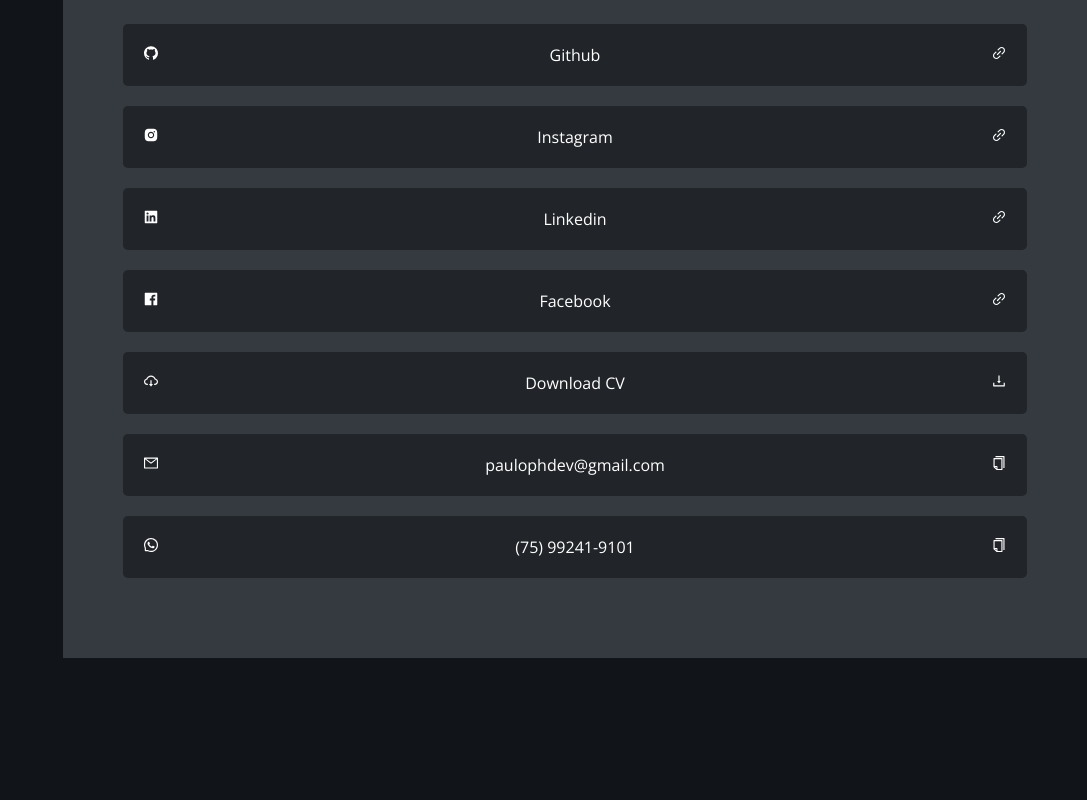
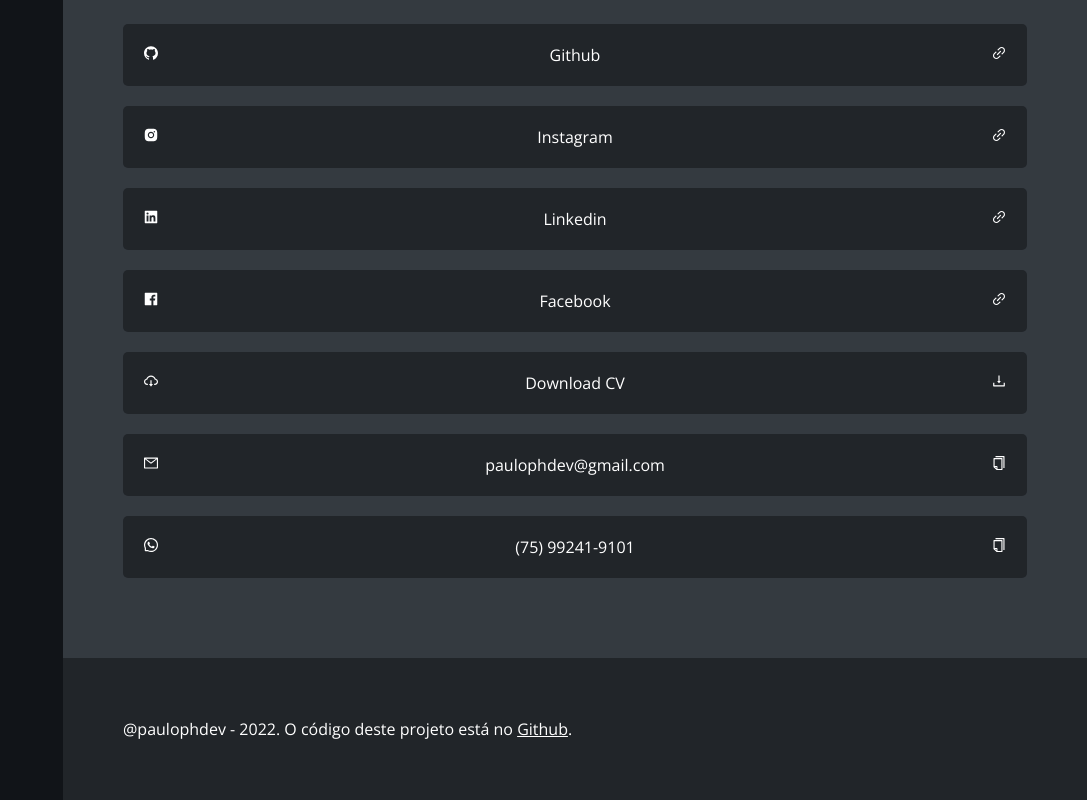
Before and after one commit to paulophdev/portfolio, a React (Vite) app: page / in a window 1280 px wide. Shown: the part 3696-4496 px from the top of the page, without its empty margins (193-1280 px from the left). Before the commit the page ends 4354 px from the top, so only its background shows below. Built offline with nearby package versions, Linux system fonts and the light colour scheme.

Commit message:
Adicionado footer

```diff
--- a/contacts.js
+++ b/contacts.js
@@ -3,8 +3,8 @@
   fullName: "Paulo H N Matos",
   dateBirth: "04-07-1995",
   github: "https://github.com/paulophdev",
-  instagram: "https://www.instagram.com/paulophdev/",
-  linkedin: "https://www.linkedin.com/in/paulophdev/",
+  instagram: "https://www.instagram.com/paulophdev",
+  linkedin: "https://www.linkedin.com/in/paulophdev",
   facebook: "https://www.facebook.com/profile.php?id=100002457864535",
   phone: "(75) 99241-9101",
   email: "paulophdev@gmail.com",
--- a/src/App.jsx
+++ b/src/App.jsx
@@ -4,6 +4,7 @@
 import Service from "./components/Service";
 import Experience from "./components/Experience";
 import Contact from "./components/Contact";
+import Footer from "./components/Footer";
 
 import { Container, Content } from "./assets/styles/app";
 
@@ -18,6 +19,7 @@
         <Service />
         <Experience />
         <Contact />
+        <Footer />
       </Content>
     </Container>
   );
--- /dev/null
+++ b/src/components/Footer/index.jsx
@@ -0,0 +1,17 @@
+import { Container } from "./styles";
+import Contacts from "../../../contacts";
+const date = new Date();
+
+export default function index() {
+  return (
+    <Container>
+      <p>
+        @paulophdev - {date.getFullYear()}. O código deste projeto está no{" "}
+        <a href={`${Contacts.github}/portfolio`} target="_blank">
+          Github
+        </a>
+        .
+      </p>
+    </Container>
+  );
+}
--- /dev/null
+++ b/src/components/Footer/styles.js
@@ -0,0 +1,11 @@
+import styled from "styled-components";
+
+export const Container = styled.div`
+  background: ${(props) => props.theme.colors.backgroundSeconcadry};
+  z-index: 3;
+  padding: 60px;
+
+  a {
+    text-decoration: revert;
+  }
+`;
```
